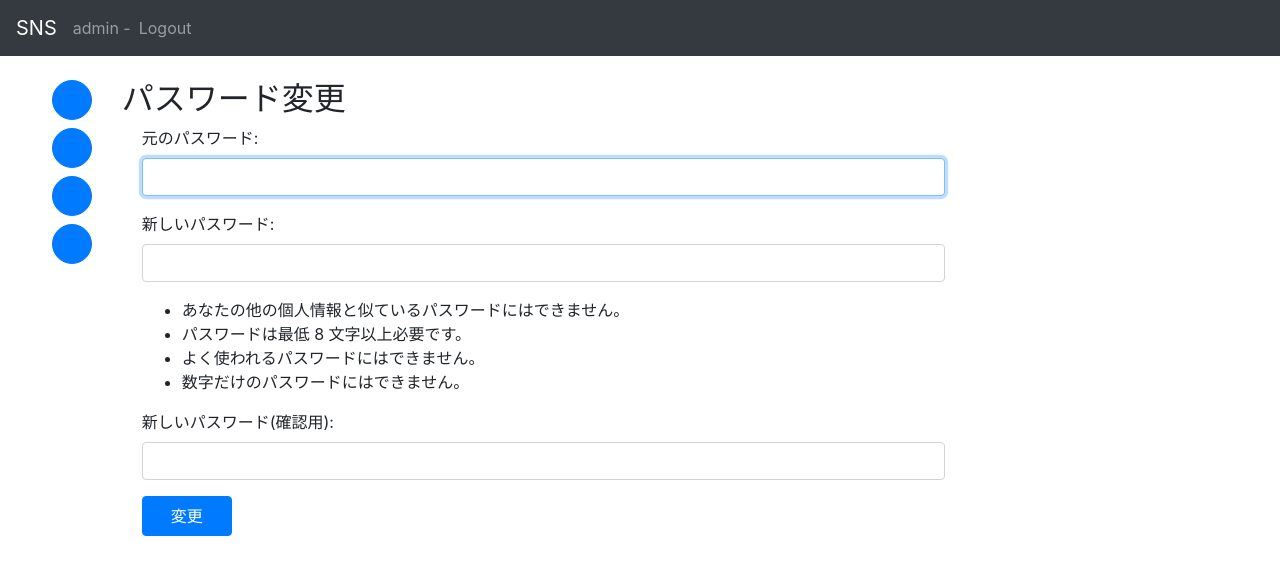
After one commit to Sakoda2269/mysns_mk2, a Django app: page /accounts/password_change_form/ in a window 1280 px wide. The commit adds this page. Shown: the top 575 px of the page. Run offline with Django 3.2, Linux system fonts and the light colour scheme; a user stored in the database is signed in; some libraries are stand-ins or nearby versions.

Commit message:
add password change system

```diff
--- a/sns/templates/sns/post_list.html
+++ b/sns/templates/sns/post_list.html
@@ -122,4 +122,7 @@
 
 {% block extrajs %}
 {% include 'js/on_good_js.html' %}
+<script type="text/javascript">
+
+</script>
 {% endblock %}
--- a/sns/views.py
+++ b/sns/views.py
@@ -31,7 +31,6 @@ class IndexView(generic.ListView):
             post = Post.objects.filter(mode=0)[self.count-self.show_num:]
 
         lib.list_comment(context, post)
-
         if self.request.user.is_anonymous:
             return context
 
@@ -90,7 +89,6 @@ class CreateView(generic.edit.CreateView):
     model = Post
     form_class = CreatePost
     success_url = reverse_lazy("sns:index")
-
 
     def form_valid(self, form: BaseModelForm) -> HttpResponse:
         form.instance.author = self.request.user
--- /dev/null
+++ b/templates/registration/password_change.html
@@ -0,0 +1,9 @@
+{% extends "base.html" %}
+{% block content %}
+<h2>パスワード変更</h2>
+<form method="post" style="padding-left:20px;">
+{% csrf_token %}
+{{ form.as_p }}
+<button class="btn btn-primary" style="width:90px !important; height:40px !important;" type="submit">変更</button>
+</form>
+{% endblock %}
--- /dev/null
+++ b/templates/registration/password_change_finish.html
@@ -0,0 +1,4 @@
+{% extends "base.html" %}
+{% block content %}
+<h2>パスワード変更が完了しました</h2>
+{% endblock %}
```
Also changed, not shown: db.sqlite3.
